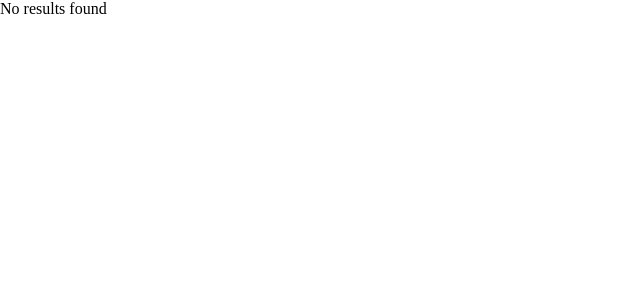
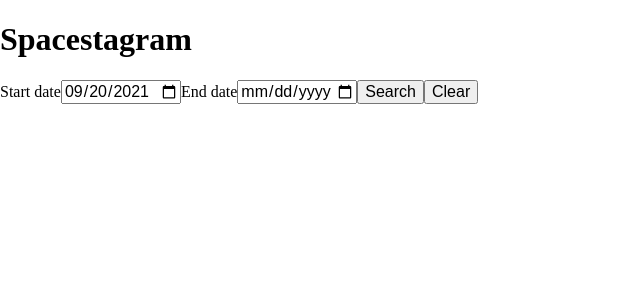
Before and after one commit to KaunainKarmali/spacetagram, a React (Create React App) app in the folder client/: page / in a window 1280 px wide. Shown: the top 300 px of the page, without its empty margins (0-640 px from the left). Built offline with nearby package versions, Linux system fonts and the light colour scheme.

Commit message:
added validation checks for user searches prior to submitting a search

```diff
--- a/client/src/App.js
+++ b/client/src/App.js
@@ -4,43 +4,23 @@
 import Loading from "./components/Loading";
 import Error from "./components/Error";
 import NoResults from "./components/NoResults";
+import Search from "./components/Search";
 
 const App = () => {
-  // User's search term
-  const [search, setSearch] = useState({
-    start: "",
-    end: "",
-  });
+  const [error, setError] = useState({ error: false, message: "" });
+  const [data, setData] = useState([{}]);
+  const [loading, setLoading] = useState(false);
 
-  const [loading, setLoading] = useState(false);
-  const [error, setError] = useState({ error: false, message: "" });
-  const [data, setData] = useState([]);
-
-  const handleSubmit = (e) => {
+  const handleSubmit = (e, search, setSearchError) => {
     e.preventDefault();
-
-    // Start !== blank
-    // Start < end
-    // Start > Jun 16, 1995
-    // End <= Today - 1
-    if (search.start !== "") fetchResults(api, search, setLoading, setError);
+    if (search.start !== "") {
+      fetchResults(api, search, setLoading, setError, setData);
+    } else {
+      setSearchError({ message: "Missing start date" });
+    }
   };
 
-  const handleChange = (e) => {
-    const name = e.target.name;
-    const value = e.target.value;
-
-    setSearch({ ...search, [name]: value });
-  };
-
-  const handleReset = () => {
-    setSearch({
-      start: "",
-      end: "",
-    });
-  };
-
-  const fetchResults = async (api, search, setLoading, setError) => {
+  const fetchResults = async (api, search, setLoading, setError, setData) => {
     const url = new URL(api.url);
     const params = {
       api_key: api.key,
@@ -56,12 +36,12 @@
 
     url.search = new URLSearchParams(params).toString();
 
+    // Fetch and save results from the api
     try {
       setLoading(true);
       const result = await fetch(url);
       const data = await result.json();
-      console.log(data);
-      setData(data.length === 0 ? [data] : data);
+      setData(Array.isArray(data) ? data : [data]);
     } catch (error) {
       setError({ error: true, message: error.msg });
       throw error;
@@ -72,7 +52,6 @@
 
   if (loading) return <Loading />;
   if (error.error) return <Error error={error.msg} />;
-  if (data.length === 0) return <NoResults />;
 
   return (
     <div>
@@ -80,33 +59,17 @@
         <h1>Spacestagram</h1>
       </header>
       <main>
+        <Search handleSubmit={handleSubmit} />
         <section>
-          <form onSubmit={handleSubmit}>
-            <label for="start">Start date</label>
-            <input
-              type="date"
-              id="start"
-              onChange={handleChange}
-              name="start"
-            />
-
-            <label for="end">End date</label>
-            <input type="date" id="end" onChange={handleChange} name="end" />
-
-            <button type="submit" onClick={handleSubmit}>
-              Search
-            </button>
-            <button type="reset" onClick={handleReset}>
-              Clear
-            </button>
-          </form>
-        </section>
-        <section>
-          <ul>
-            {data.map((d, index) => (
-              <li key={index}>{d}</li>
-            ))}
-          </ul>
+          {data.length === 0 ? (
+            <NoResults />
+          ) : (
+            <ul>
+              {/* {data.map((d, index) => (
+                <li key={index}>{d}</li>
+              ))} */}
+            </ul>
+          )}
         </section>
       </main>
       <footer></footer>
--- /dev/null
+++ b/client/src/components/Search.js
@@ -0,0 +1,113 @@
+import React from "react";
+import { useState, useEffect, useRef } from "react";
+
+const Search = (props) => {
+  const { handleSubmit } = props;
+
+  // User's search term
+  const [search, setSearch] = useState({
+    start: "",
+    end: "",
+  });
+  const [validationErrors, setValidationErrors] = useState([]);
+  const maxDay = useRef("");
+
+  // Set the maximum date user can select (today - 1)
+  useEffect(() => {
+    if (maxDay.current === "") {
+      const today = new Date();
+      const dd = String(parseInt(today.getDate()) - 1).padStart(2, "0");
+      const mm = String(today.getMonth() + 1).padStart(2, "0");
+      const yyyy = today.getFullYear();
+      maxDay.current = yyyy + "-" + mm + "-" + dd;
+
+      setSearch({ ...search, start: maxDay.current });
+    }
+  }, [search]);
+
+  // Validate user input after each search
+  useEffect(() => {
+    const { searchErrorArr } = validateSearch(search);
+    setValidationErrors(searchErrorArr);
+  }, [search]);
+
+  const handleChange = (e) => {
+    const name = e.target.name;
+    const value = e.target.value;
+
+    setSearch({ ...search, [name]: value });
+  };
+
+  const handleReset = () => {
+    setSearch({
+      start: maxDay.current,
+      end: "",
+    });
+  };
+
+  // Validate user's search query
+  const validateSearch = (search) => {
+    let valid = true;
+    const searchErrorArr = [];
+
+    // Must have a start date
+    if (search.start === "") {
+      valid = false;
+      searchErrorArr.push({ message: "Missing start date" });
+    }
+
+    // Start date must be before end date
+    if (search.end !== "" && new Date(search.start) > new Date(search.end)) {
+      valid = false;
+      searchErrorArr.push({
+        message: "Start date must be before the end date",
+      });
+    }
+
+    return { valid, searchErrorArr };
+  };
+
+  return (
+    <section>
+      <form onSubmit={(e) => handleSubmit(e, search, setValidationErrors)}>
+        <label for="start">Start date</label>
+        <input
+          type="date"
+          id="start"
+          onChange={handleChange}
+          name="start"
+          min="1995-06-16"
+          max={maxDay.current}
+          value={search.start}
+        />
+
+        <label for="end">End date</label>
+        <input
+          type="date"
+          id="end"
+          onChange={handleChange}
+          name="end"
+          min="1995-06-16"
+          max={maxDay.current}
+          value={search.end}
+        />
+
+        <button
+          type="submit"
+          onClick={(e) => handleSubmit(e, search, setValidationErrors)}
+        >
+          Search
+        </button>
+        <button type="reset" onClick={handleReset}>
+          Clear
+        </button>
+      </form>
+      <ul>
+        {validationErrors &&
+          validationErrors.map(({ message }) => <li>{message}</li>)}
+      </ul>
+    </section>
+  );
+};
+
+export default Search;
```
